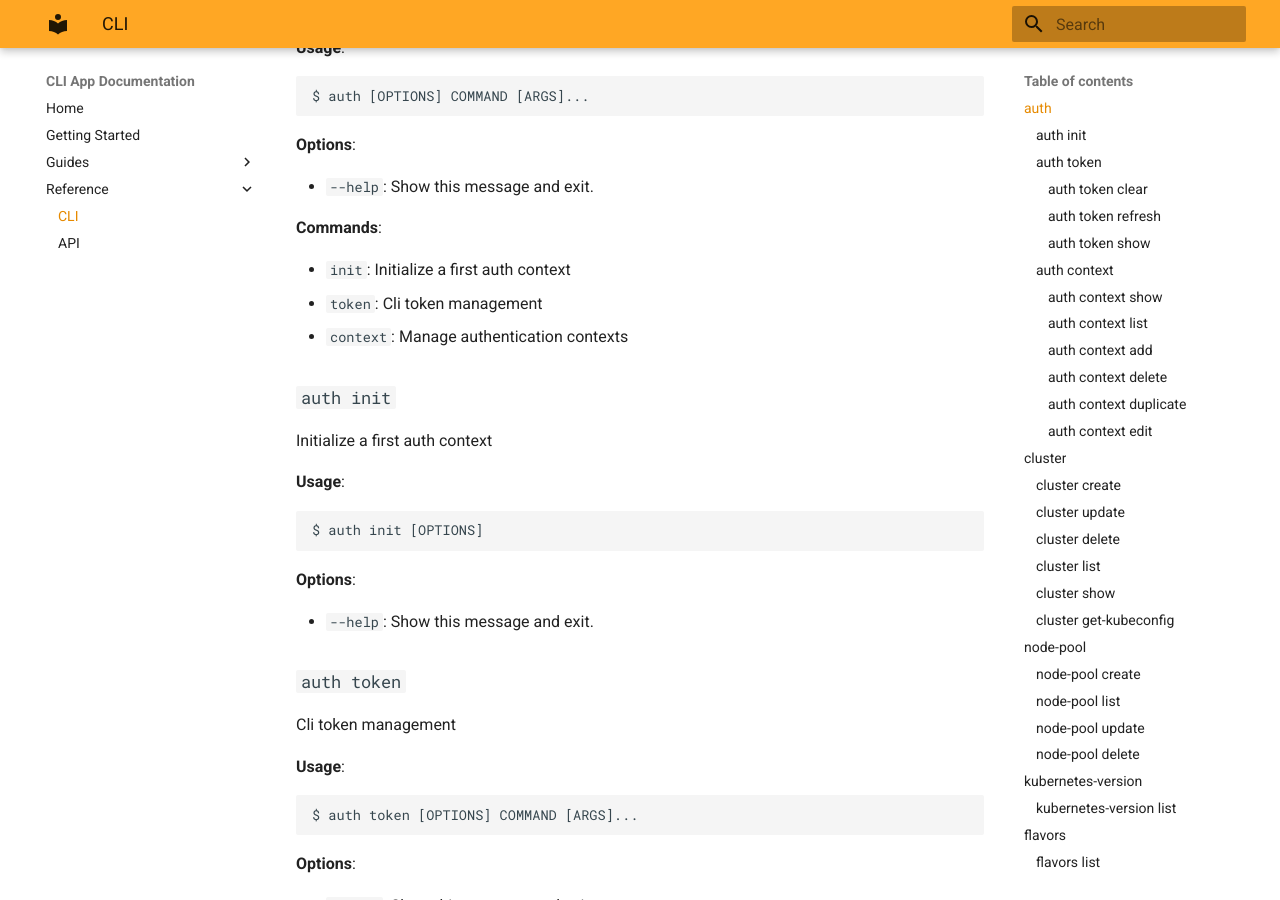
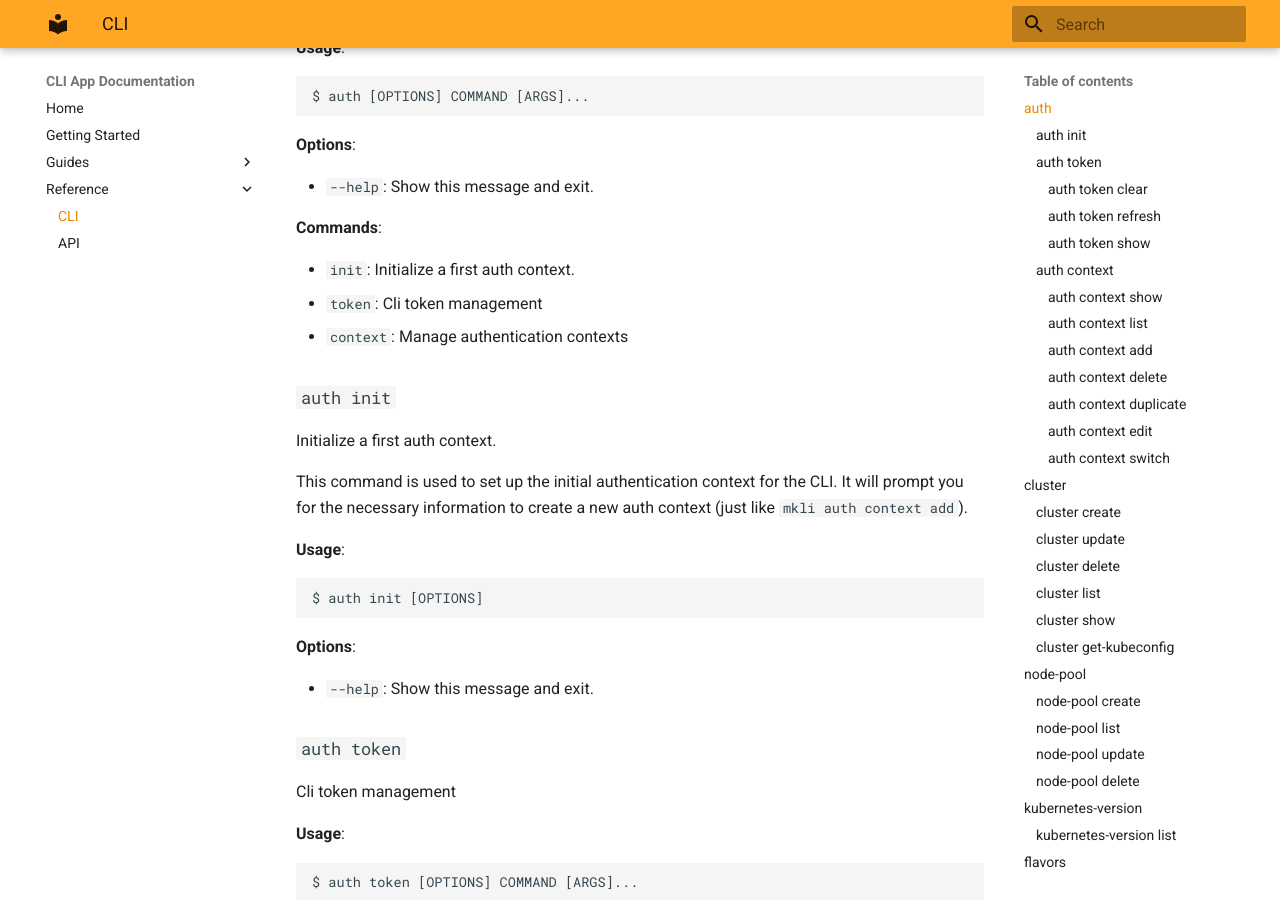
Before and after one commit to CloudFerro/cf-mkcli, an MkDocs documentation site: the page built from docs/reference/cli.md, in a window 1280 px wide and 900 px high, scrolled down 828 px. Built offline with MkDocs 1.6.1 and Material for MkDocs 9.7.7, drawn with Linux system fonts in a browser that asks for light colours; some of the changed text lies outside the part shown.

Commit message:
clean up

````diff
--- a/docs/reference/cli.md
+++ b/docs/reference/cli.md
@@ -39,13 +39,16 @@
 
 **Commands**:
 
-* `init`: Initialize a first auth context
+* `init`: Initialize a first auth context.
 * `token`: Cli token management
 * `context`: Manage authentication contexts
 
 ### `auth init`
 
-Initialize a first auth context
+Initialize a first auth context.
+
+This command is used to set up the initial authentication context for the CLI.
+It will prompt you for the necessary information to create a new auth context (just like `mkli auth context add`).
 
 **Usage**:
 
@@ -135,6 +138,7 @@
 * `delete`: emove given auth context from the catalogue
 * `duplicate`: Duplicate given auth context with a new name
 * `edit`: Update given auth context
+* `switch`: Switch to a different auth context
 
 #### `auth context show`
 
@@ -248,6 +253,24 @@
 * `--scope TEXT`: Scope for the new auth context
 * `--region TEXT`: Region for the new auth context
 * `--identity_server TEXT`: Identity server URL for the new auth context
+* `--help`: Show this message and exit.
+
+#### `auth context switch`
+
+Switch to a different auth context
+
+**Usage**:
+
+```console
+$ auth context switch [OPTIONS] CTX
+```
+
+**Arguments**:
+
+* `CTX`: Name of the auth context to set as current  [required]
+
+**Options**:
+
 * `--help`: Show this message and exit.
 
 ## `cluster`
````
Also changed, not shown: other parts of docs/reference/cli.md (+1 -0 lines), README.md (+25 -2 lines), 2 other files.
